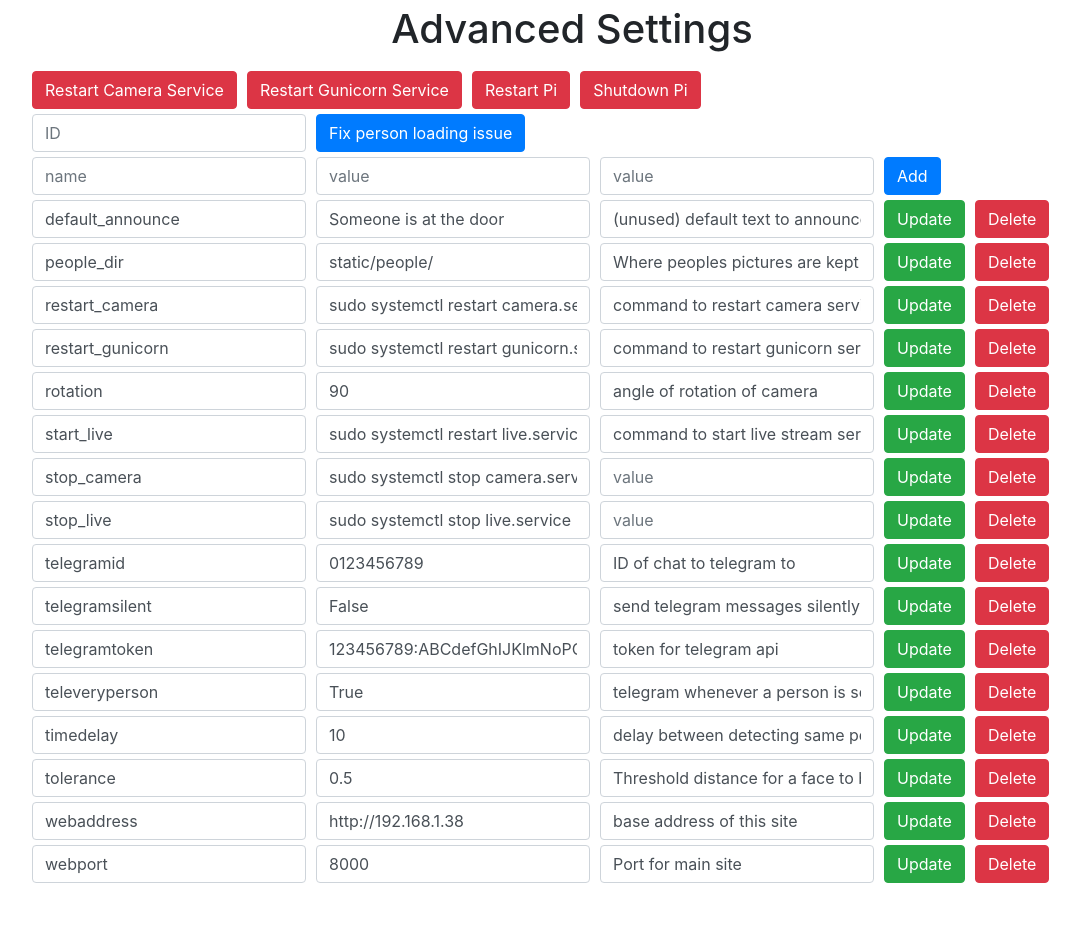
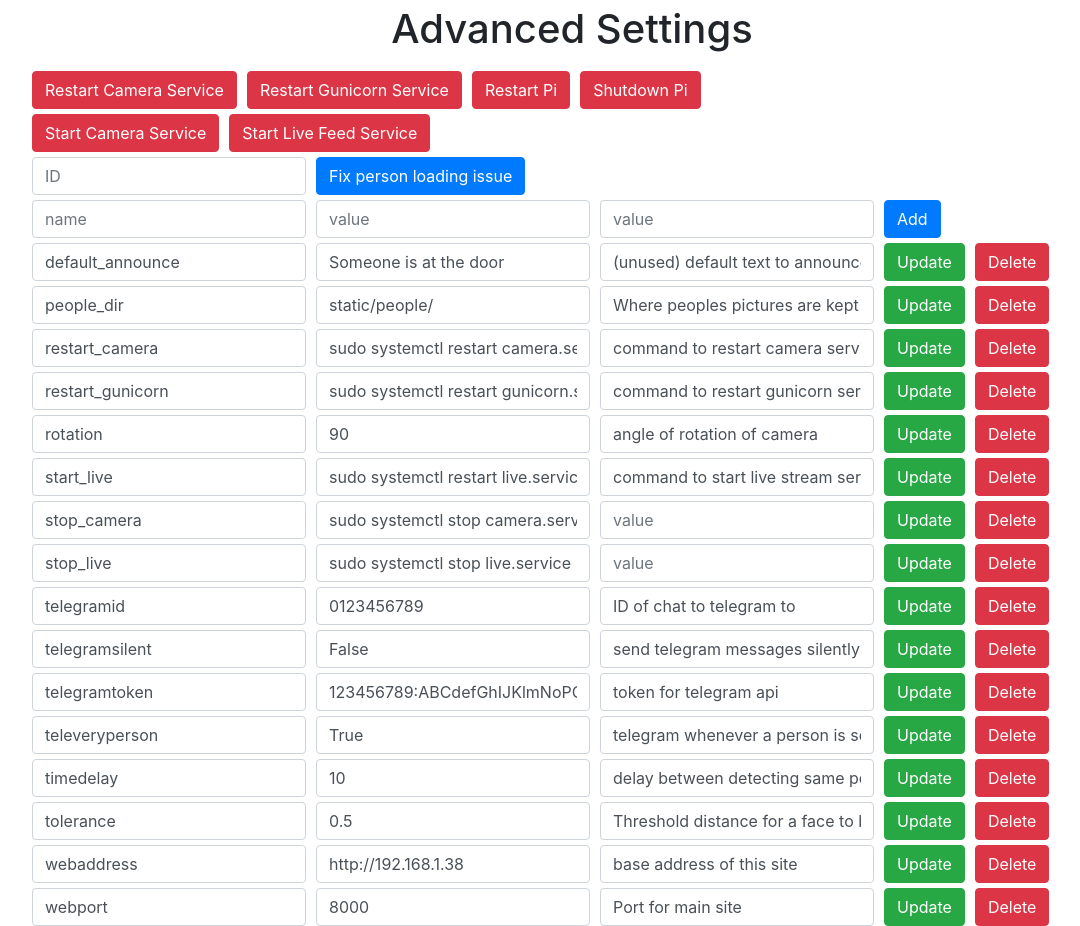
Before and after one commit to avt613/RPi-face-recognition, a Flask app: page /settings in a window 1280 px wide. Shown: the part 56-982 px from the top of the page, without its empty margins (68-1148 px from the left). Before the commit the page ends 939 px from the top, so only its background shows below. Run offline with Flask 2, Linux system fonts and the light colour scheme; some libraries are stand-ins or nearby versions.

Commit message:
added buttons to start/stop live preview

```diff
--- a/templates/settings.html
+++ b/templates/settings.html
@@ -53,6 +53,16 @@
                 </div>
                 <div class="form-row">
                     <div class="col-auto">
+                        <form action="/settings/start_camera" method="post"><button class="btn btn-danger" type="submit">Start Camera Service</button>
+                        </form>
+                    </div>
+                    <div class="col-auto">
+                        <form action="/settings/start_live" method="post"><button class="btn btn-danger" type="submit">Start Live Feed Service</button>
+                        </form>
+                    </div>
+                </div>
+                <div class="form-row">
+                    <div class="col-auto">
                         <form action="/person/fix" method="post">
                             <div class="form-row">
                                 <div class="col-auto"><input class="form-control" type="text" name="id" placeholder="ID"></div>
```
